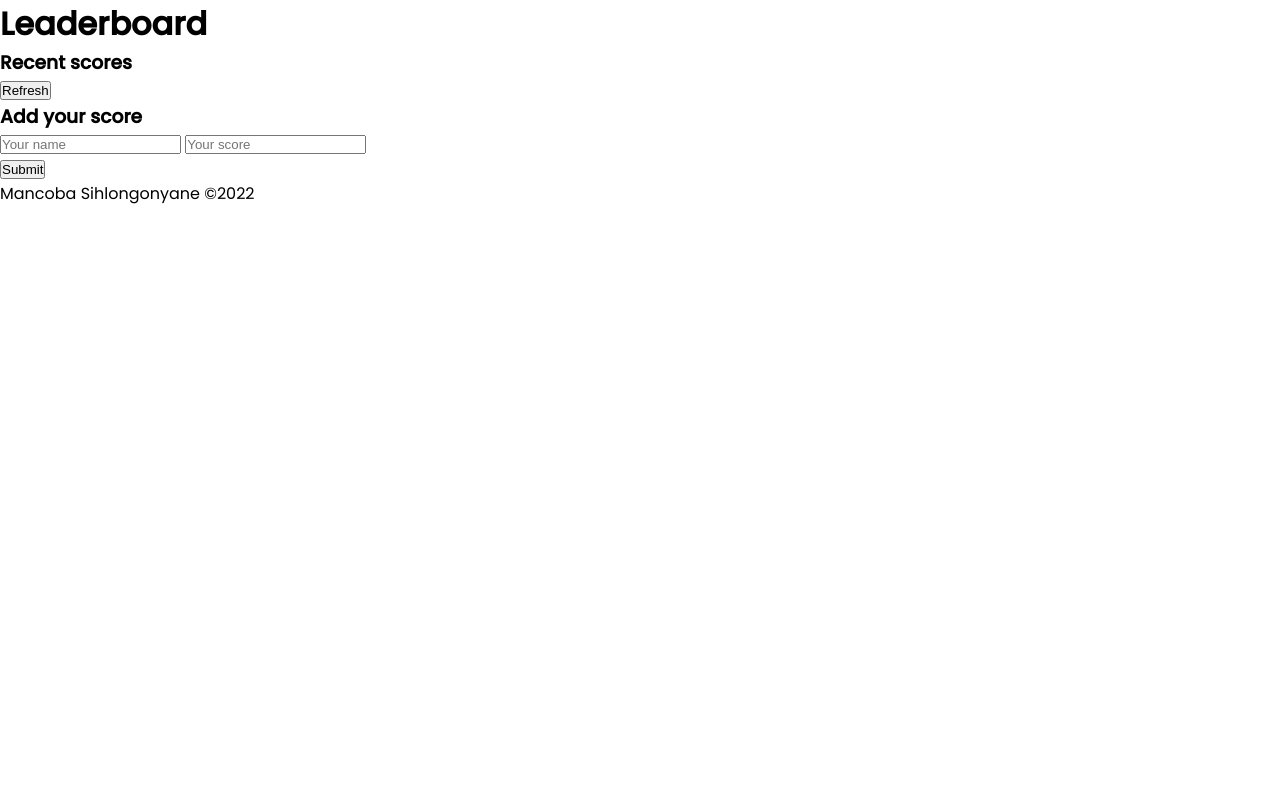
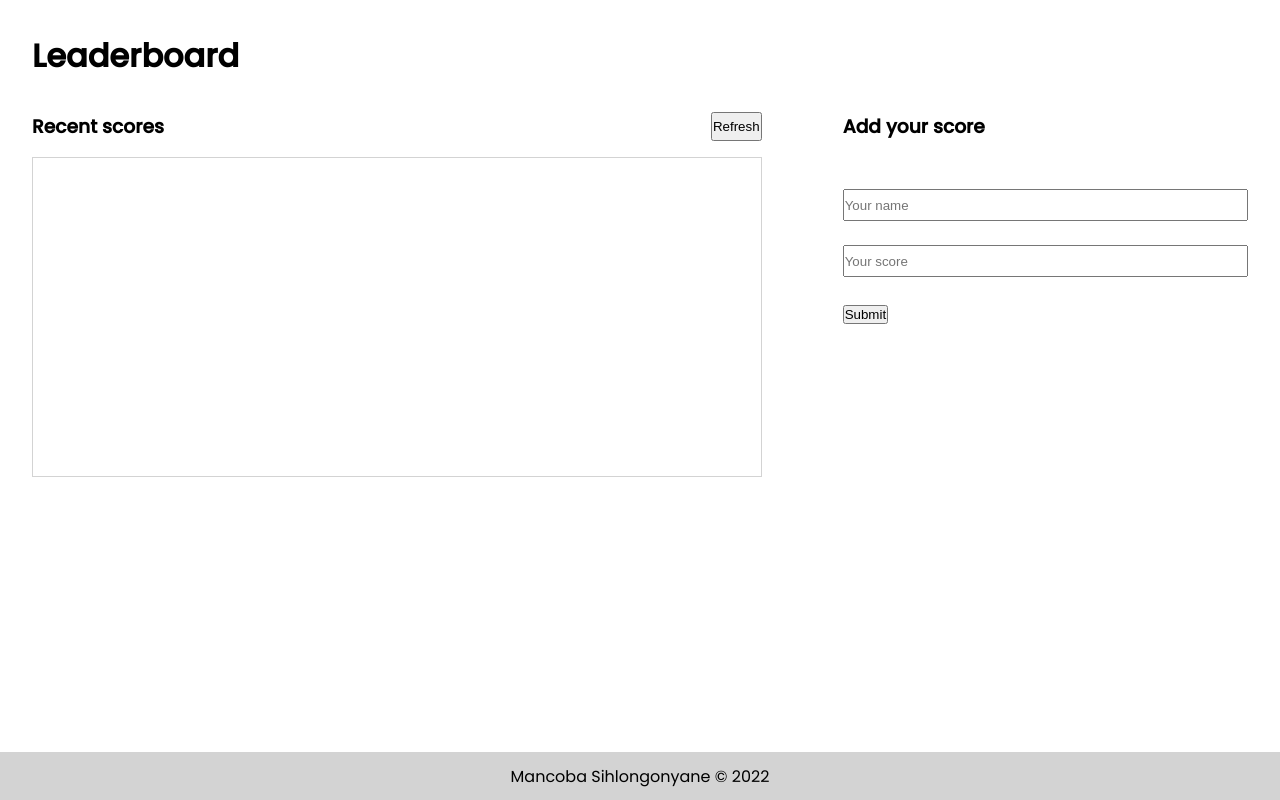
Before and after one commit to manq2010/leaderboard, a website built with webpack: page src/index.html in a window 1280 px wide. Both pictures are taken after a click on the button "Refresh". Built offline with nearby package versions, Linux system fonts and the light colour scheme.

Commit message:
Add basic styling and fix linters errors

```diff
--- a/src/index.js
+++ b/src/index.js
@@ -6,6 +6,10 @@ const addBtn = document.querySelector('form');
 const addName = document.getElementById('add-name');
 const addScore = document.getElementById('add-score');
 const regex = /^[0-9]+$/;
+const refreshBtn = document.querySelector('.refresh-btn');
+const displayStatus = document.querySelector('.display-status');
+const inputMsg = document.querySelector('.input-msg');
+const playersContainer = document.querySelector('.player-scores-container');
 
 const clearScoresInputs = () => {
   const addName = document.getElementById('add-name');
@@ -14,9 +18,40 @@ const clearScoresInputs = () => {
   addScore.value = '';
 };
 
-const inputMsg = document.querySelector('.input-msg');
+const getPlayers = () => {
+  playersContainer.innerHTML = '';
+  let players;
+  if (localStorage.getItem('players') === null) players = [];
+  else players = JSON.parse(localStorage.getItem('players'));
+  return players;
+};
 
-// console.log(addBtn);
+const addPlayerToLocalStorage = (player) => {
+  const players = getPlayers();
+  players.push(player);
+  localStorage.setItem('players', JSON.stringify(players));
+};
+
+const addPlayer = (player) => {
+  addPlayerToLocalStorage(player);
+};
+
+const playerMarkUp = (leader) => {
+  const liMarkup = document.createElement('li');
+  liMarkup.classList.add('player-details');
+  liMarkup.innerHTML = `<p>${leader.name} : ${leader.score}</p>`;
+  playersContainer.appendChild(liMarkup);
+};
+
+const display = () => {
+  playersContainer.style.display = 'block';
+  displayStatus.innerHTML = '';
+  const players = getPlayers();
+  players.forEach((player) => {
+    playerMarkUp(player);
+  });
+};
+
 addBtn.addEventListener('submit', (e) => {
   e.preventDefault();
 
@@ -40,54 +75,9 @@ addBtn.addEventListener('submit', (e) => {
   }, 2000);
 });
 
-const addPlayer = (player) => {
-  addPlayerToLocalStorage(player);
-};
-
-const addPlayerToLocalStorage = (player) => {
-  const players = getPlayers();
-  players.push(player);
-  localStorage.setItem('players', JSON.stringify(players));
-};
-
-const playersContainer = document.querySelector('.player-scores-container');
-
-const getPlayers = () => {
-  playersContainer.innerHTML = '';
-  let players;
-  if (localStorage.getItem('players') === null) players = [];
-  else players = JSON.parse(localStorage.getItem('players'));
-  return players;
-};
-
-const playerMarkUp = (leader) => {
-  const liMarkup = document.createElement('li');
-  liMarkup.classList.add('player-details');
-  liMarkup.innerHTML = `<p>${leader.name} : ${leader.score}</p>`;
-  playersContainer.appendChild(liMarkup);
-};
-
-const display = () => {
-  const players = getPlayers();
-  players.forEach((player) => {
-    playerMarkUp(player);
-  });
-};
-
-// callback function
-// display(getPlayers, Leader, (x) => x);
-
-const refreshBtn = document.querySelector('.refresh-btn');
-const displayStatus = document.querySelector('.display-status');
-
 refreshBtn.addEventListener('click', () => {
-  displayStatus.innerHTML = '';
   display();
 });
-
-// window.document.addEventListener('DOMContentLoaded', () => {
-//     // display();
-// });
 
 const footerDate = document.querySelector('.footer-date');
 const date = new Date();
--- a/src/style.css
+++ b/src/style.css
@@ -3,15 +3,94 @@
 *,
 ::before,
 ::after {
-    box-sizing: border-box;
-    margin: 0;
-    padding: 0;
+  box-sizing: border-box;
+  margin: 0;
+  padding: 0;
 }
 
 html {
-    font-size: 100%;
+  font-size: 100%;
 }
 
 body {
-    font-family: 'Poppins', sans-serif;
+  font-family: 'Poppins', sans-serif;
+  height: 100vh;
 }
+
+.h-container {
+  padding: 2rem 0 0 2rem;
+}
+
+.m-container {
+  padding: 2rem;
+  display: flex;
+  flex-direction: column;
+}
+
+.scores-container {
+  display: flex;
+  flex-direction: column;
+  margin-bottom: 1rem;
+}
+
+.player-scores-container {
+  margin-top: 1rem;
+  list-style: none;
+  border: 1px #d3d3d3 solid;
+  overflow-y: scroll;
+  height: 12rem;
+  display: none;
+}
+
+input {
+  width: 100%;
+}
+
+.f-container {
+  position: fixed;
+  bottom: 0;
+  background: #d3d3d3;
+  width: 100%;
+  display: flex;
+  justify-content: center;
+  align-items: center;
+  height: 3rem;
+}
+
+.add-scores-title {
+  margin-bottom: 1rem;
+}
+
+input {
+  height: 1.5rem;
+  margin-bottom: 1rem;
+}
+
+@media (min-width: 576px) {
+  .m-container {
+    display: grid;
+    grid-template-columns: 2fr 1fr;
+  }
+
+  .scores-container {
+    width: 90%;
+  }
+
+  .refresh-container {
+    display: flex;
+    justify-content: space-between;
+  }
+
+  .player-scores-container {
+    height: 20rem;
+  }
+
+  .add-scores-title {
+    margin-bottom: 3rem;
+  }
+
+  input {
+    height: 2rem;
+    margin-bottom: 1.5rem;
+  }
+}
```
Also changed, not shown: src/index.html (+1 -1 lines), src/modules/add-players.js (deleted, +0 -25 lines), src/modules/display.js (deleted, +0 -24 lines), src/modules/get-player.js (deleted, +0 -13 lines), src/modules/refresh.js (deleted, +0 -7 lines), src/modules/sort-players.js (deleted).
